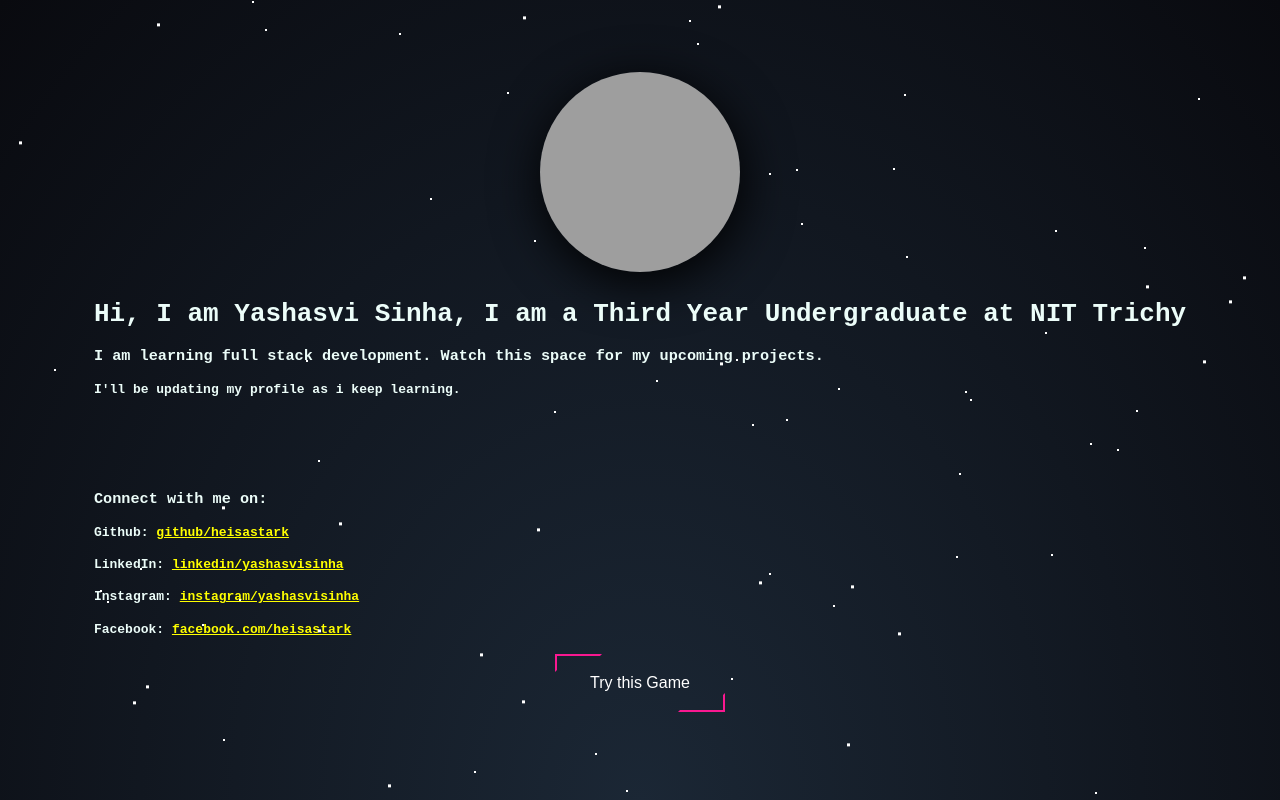
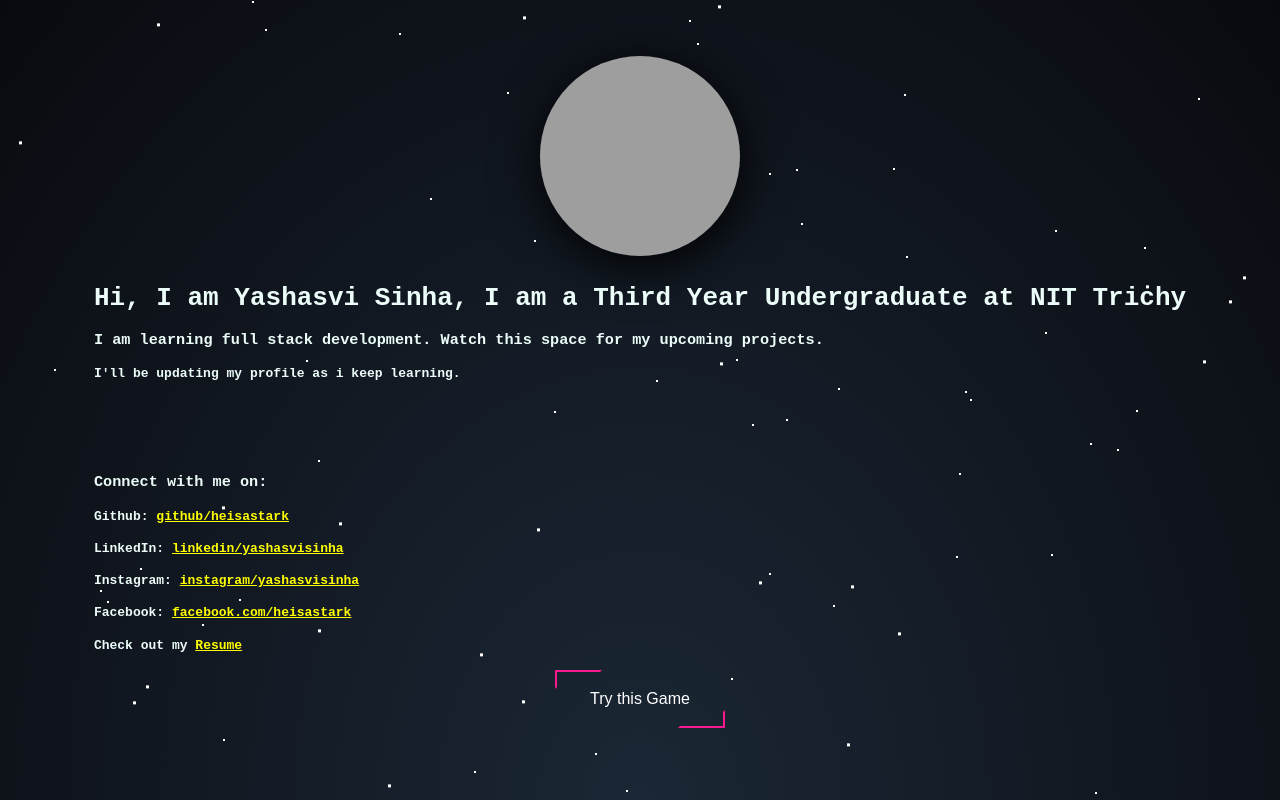
Before and after one commit to heisastark/yashasvisinha.netlify, a plain HTML site: page index.html in a window 1280 px wide. Shown: the top 800 px of the page. Drawn offline with Linux system fonts and the light colour scheme; grey boxes are pictures that could not be loaded.

Commit message:
added resume

```diff
--- a/index.html
+++ b/index.html
@@ -54,6 +54,9 @@
             facebook.com/heisastark</a
           >
         </h4>
+        <h4>
+          Check out my <a class="hyper-link" href="resume_5_3_2020.pdf">Resume</a>
+        </h4>
         <h2 class="header-align-centre">
           <button
             onclick="window.location.href = 'https://jsgamerockpaperscissors.netlify.com/'"
```
Also changed, not shown: 1 other file.
